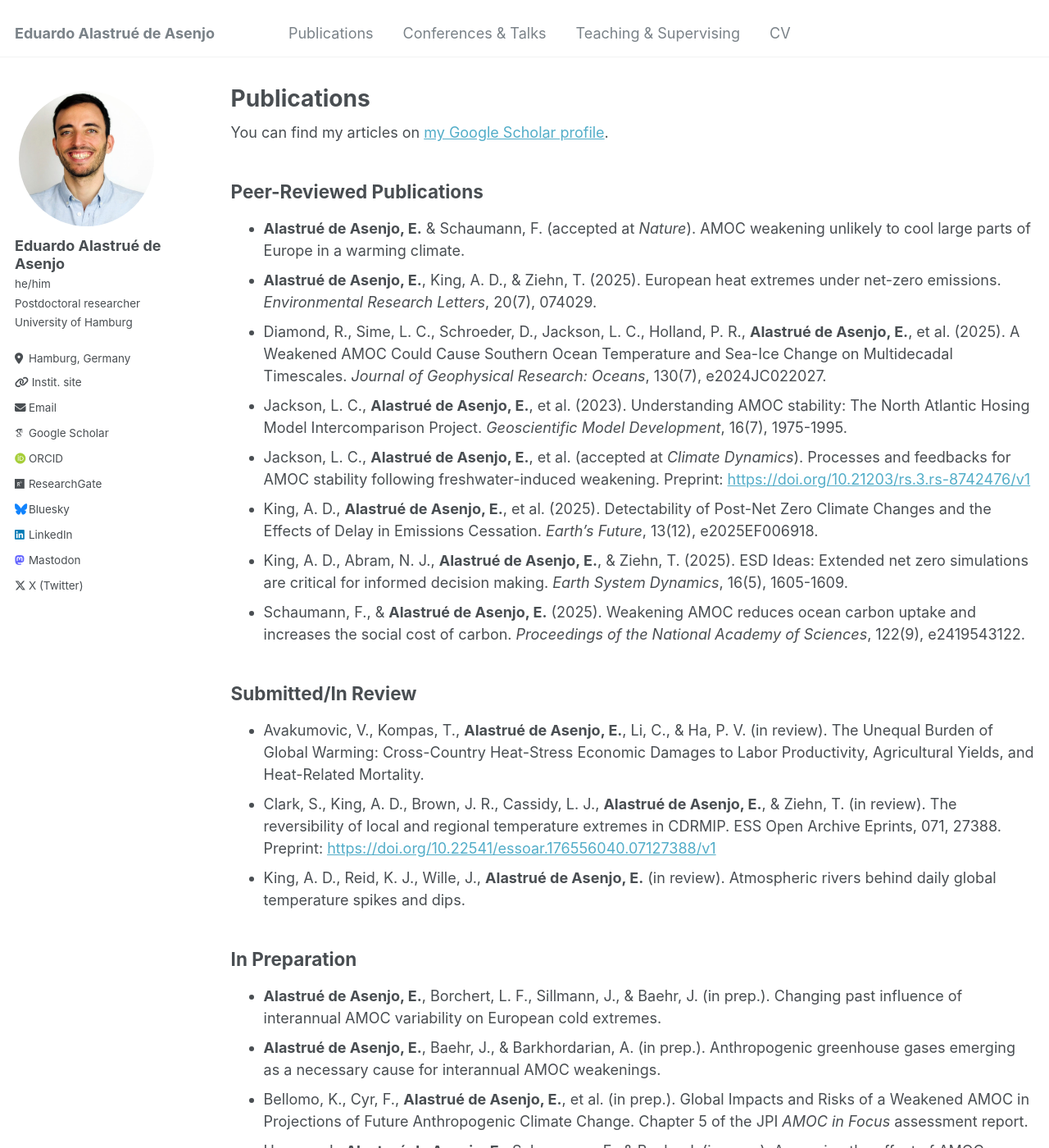
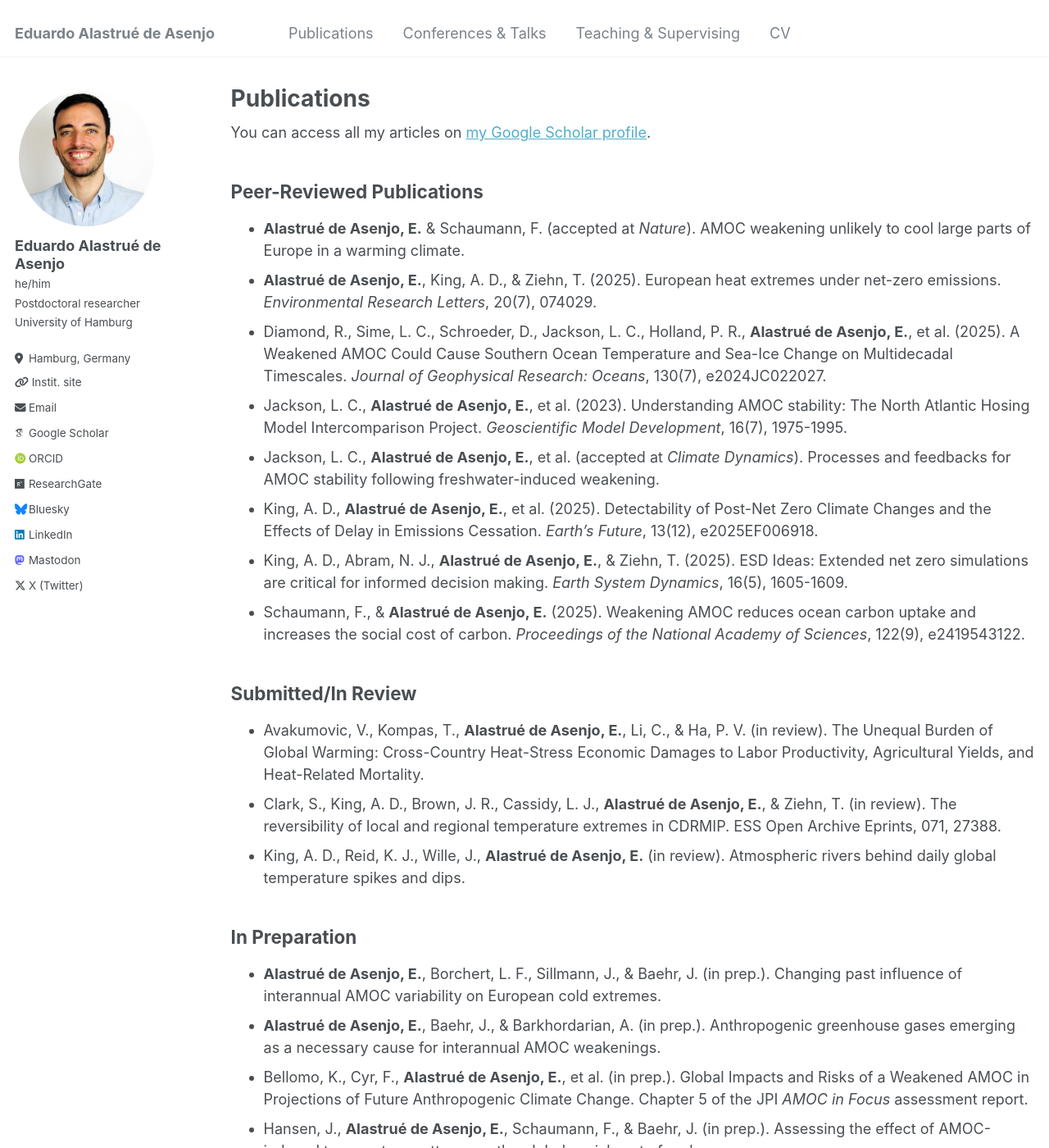
Before and after one commit to edualas/edualas.github.io, a Jekyll site: the page built from _pages/publications.md, in a window 1280 px wide and 1400 px high. Shown: the whole window at 82% size. Built offline with Jekyll 4.4.1, drawn with Linux system fonts in a browser that asks for light colours; some web fonts are replaced.

Commit message:
Refine publication list
Updated publication entries to remove preprint links and improve clarity.

```diff
--- a/_pages/publications.md
+++ b/_pages/publications.md
@@ -6,7 +6,7 @@ author_profile: true
 ---
 
 {% if site.author.googlescholar %}
-  <div class="wordwrap">You can find my articles on <a href="{{site.author.googlescholar}}">my Google Scholar profile</a>.</div>
+  <div class="wordwrap">You can access all my articles on <a href="{{site.author.googlescholar}}">my Google Scholar profile</a>.</div>
 {% endif %}
 
 ## Peer-Reviewed Publications
@@ -15,7 +15,7 @@ author_profile: true
 - **Alastrué de Asenjo, E.**, King, A. D., & Ziehn, T. (2025). European heat extremes under net-zero emissions. *Environmental Research Letters*, 20(7), 074029.
 - Diamond, R., Sime, L. C., Schroeder, D., Jackson, L. C., Holland, P. R., **Alastrué de Asenjo, E.**, et al. (2025). A Weakened AMOC Could Cause Southern Ocean Temperature and Sea-Ice Change on Multidecadal Timescales. *Journal of Geophysical Research: Oceans*, 130(7), e2024JC022027.
 - Jackson, L. C., **Alastrué de Asenjo, E.**, et al. (2023). Understanding AMOC stability: The North Atlantic Hosing Model Intercomparison Project. *Geoscientific Model Development*, 16(7), 1975-1995.
-- Jackson, L. C., **Alastrué de Asenjo, E.**, et al. (accepted at *Climate Dynamics*). Processes and feedbacks for AMOC stability following freshwater-induced weakening. Preprint: <https://doi.org/10.21203/rs.3.rs-8742476/v1>
+- Jackson, L. C., **Alastrué de Asenjo, E.**, et al. (accepted at *Climate Dynamics*). Processes and feedbacks for AMOC stability following freshwater-induced weakening.
 - King, A. D., **Alastrué de Asenjo, E.**, et al. (2025). Detectability of Post-Net Zero Climate Changes and the Effects of Delay in Emissions Cessation. *Earth's Future*, 13(12), e2025EF006918.
 - King, A. D., Abram, N. J., **Alastrué de Asenjo, E.**, & Ziehn, T. (2025). ESD Ideas: Extended net zero simulations are critical for informed decision making. *Earth System Dynamics*, 16(5), 1605-1609.
 - Schaumann, F., & **Alastrué de Asenjo, E.** (2025). Weakening AMOC reduces ocean carbon uptake and increases the social cost of carbon. *Proceedings of the National Academy of Sciences*, 122(9), e2419543122.
@@ -23,7 +23,7 @@ author_profile: true
 ## Submitted/In Review
 
 - Avakumovic, V., Kompas, T., **Alastrué de Asenjo, E.**, Li, C., & Ha, P. V. (in review). The Unequal Burden of Global Warming: Cross-Country Heat-Stress Economic Damages to Labor Productivity, Agricultural Yields, and Heat-Related Mortality.
-- Clark, S., King, A. D., Brown, J. R., Cassidy, L. J., **Alastrué de Asenjo, E.**, & Ziehn, T. (in review). The reversibility of local and regional temperature extremes in CDRMIP. ESS Open Archive Eprints, 071, 27388. Preprint: <https://doi.org/10.22541/essoar.176556040.07127388/v1>
+- Clark, S., King, A. D., Brown, J. R., Cassidy, L. J., **Alastrué de Asenjo, E.**, & Ziehn, T. (in review). The reversibility of local and regional temperature extremes in CDRMIP. ESS Open Archive Eprints, 071, 27388.
 - King, A. D., Reid, K. J., Wille, J., **Alastrué de Asenjo, E.** (in review). Atmospheric rivers behind daily global temperature spikes and dips.
 
 ## In Preparation
```
